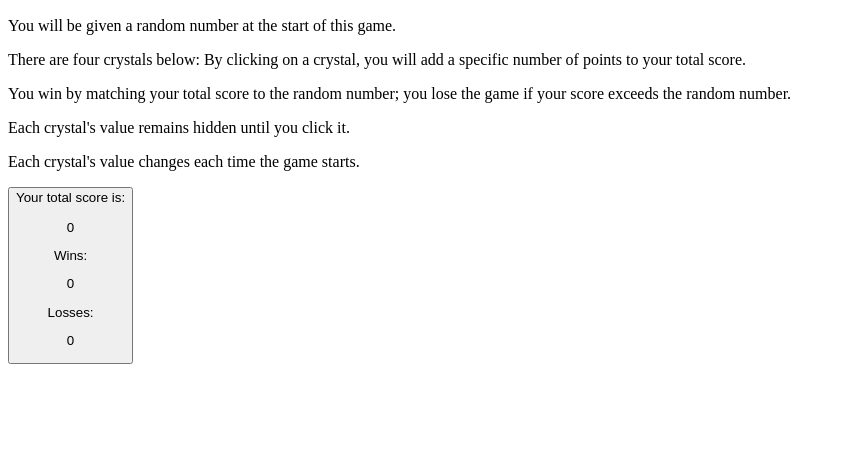
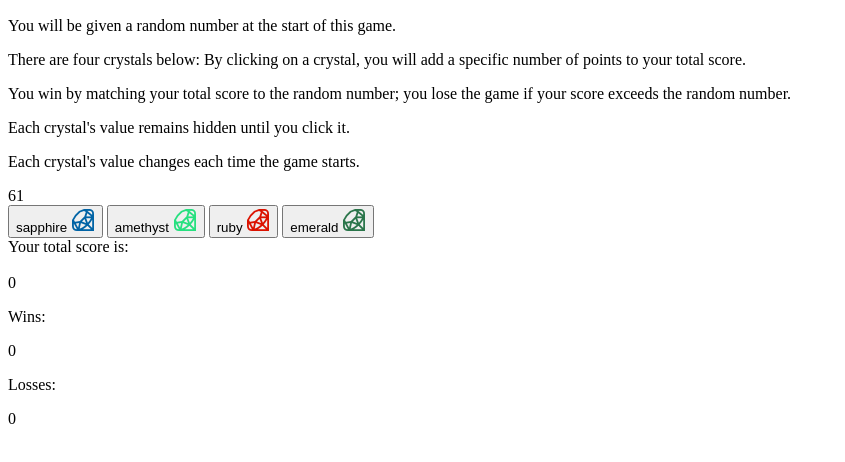
Before and after one commit to SamanthaCoke/unit-4-game, a plain HTML site: page index.html in a window 1280 px wide. Shown: the part 110-572 px from the top of the page, without its empty margins (0-845 px from the left). Drawn offline with nearby package versions, Linux system fonts and the light colour scheme.

Commit message:
fixed index.html and added images

```diff
--- a/assets/javascript/game.js
+++ b/assets/javascript/game.js
@@ -1,39 +1,43 @@
 $(document).ready(() => {
 
     //program generates a random number 19 and 120
-    let randNumber = Math.floor(Math.random() * ((120-19) +1) +19);
-    $('#randNum').html(randNumber);
+    var randNumber = Math.floor(Math.random() * ((120-19) +1) +19);
+    console.log("random number")
+    $('#randNum').text(randNumber);
 
     // each crystal has a hidden value: random number between one and tweleve
 
-    let sapphire = Math.floor(Math.random() * 12) + 1;
-    let amethyst = Math.floor(Math.random() * 12) + 1;
-    let ruby = Math.floor(Math.random() * 12) + 1;
-    let emerald = Math.floor(Math.random() * 12) + 1;
-}
+    var sapphire = Math.floor(Math.random() * 12) + 1;
+    var amethyst = Math.floor(Math.random() * 12) + 1;
+    var ruby = Math.floor(Math.random() * 12) + 1;
+    var emerald = Math.floor(Math.random() * 12) + 1;
+
+   console.log("s: ", sapphire)
 // player clicks the crystals to display value to totalScore
-let wins = 0;
-let losses = 0;
+var wins = 0;
+var losses = 0;
 
-let totalScore = 0;
+var totalScore = 0;
 $('#totalScore').text(totalScore);
 
 function win() {
     wins = wins + 1;
-    $('#wins').text(losses);
+    $('#wins').text(wins);
     resetTwo();
     reset();
 }
 
 function lose() {
     losses = losses + 1;
-    $('#loses').text(lossses);
+    $('#losses').text(losses);
     resetTwo();
     reset();
 }
 
 $('#sapphire').click(() => {
+    console.log("clicked s", sapphire, totalScore)
     totalScore = totalScore + sapphire
+    console.log(totalScore)
     $('#totalScore').text(totalScore);
     if (totalScore === randNumber) {
         win();
@@ -87,6 +91,9 @@ $('#emerald').click(() => {
         resetTwo();
     }
 });
+
+
+
 // random number (crystals) get added all togther
 // the script determines if players win or loses - winsLosses
 //the page will not load, the game will restart
--- a/index.html
+++ b/index.html
@@ -36,14 +36,14 @@
       <div class="random-number" id="randNum"></div>
 
       <div class="crystal-array" id="crysArray">
-        <button id="sapphire" <button id="amethyst" <button id="ruby" <button
-        id="emerald"
+        <button id="sapphire">sapphire <img src="./assets/images/sapphire.png" alt="sapphire image"></button> <button id="amethyst">amethyst  <img src="./assets/images/amethyst.png" alt="amethyst image"></button> <button id="ruby">ruby  <img src="./assets/images/ruby.png" alt="ruby image"></button> <button
+        id="emerald">emerald  <img src="./assets/images/emerald.png" alt="emerald image"></button>
       </div>
 
       <div class="total-score">
         <div>Your total score is:</div>
         <br />
-        <div id="totScore">0</div>
+        <div id="totalScore">0</div>
       </div>
       <div class="wins-loses">
         <p>Wins:</p>
@@ -52,6 +52,7 @@
         <p id="losses">0</p>
       </div>
     </main>
-    <scr type="text/javascript" src="./assets/javascript/"></script>
+    <script src="https://code.jquery.com/jquery-3.5.1.min.js" integrity="sha256-9/aliU8dGd2tb6OSsuzixeV4y/faTqgFtohetphbbj0=" crossorigin="anonymous"></script>
+    <script type="text/javascript" src="./assets/javascript/game.js"></script>
   </body>
 </html>
```
Also changed, not shown: assets/images/1-CrystalCollector.jpg (added), assets/images/2-StarWars.jpg (added), assets/images/amethyst.png (added), assets/images/emerald.png (added), assets/images/ruby.png (added), assets/images/sapphire.png (added), 1 other file.
